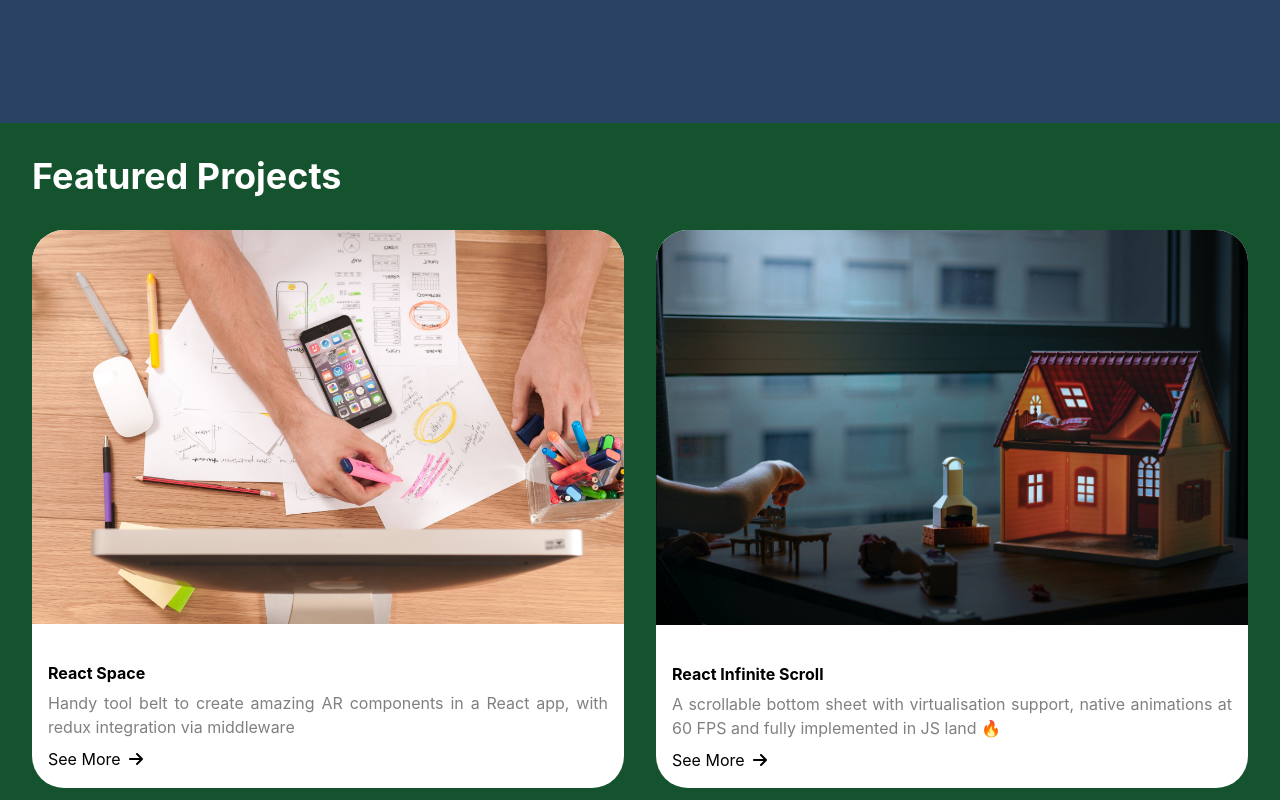
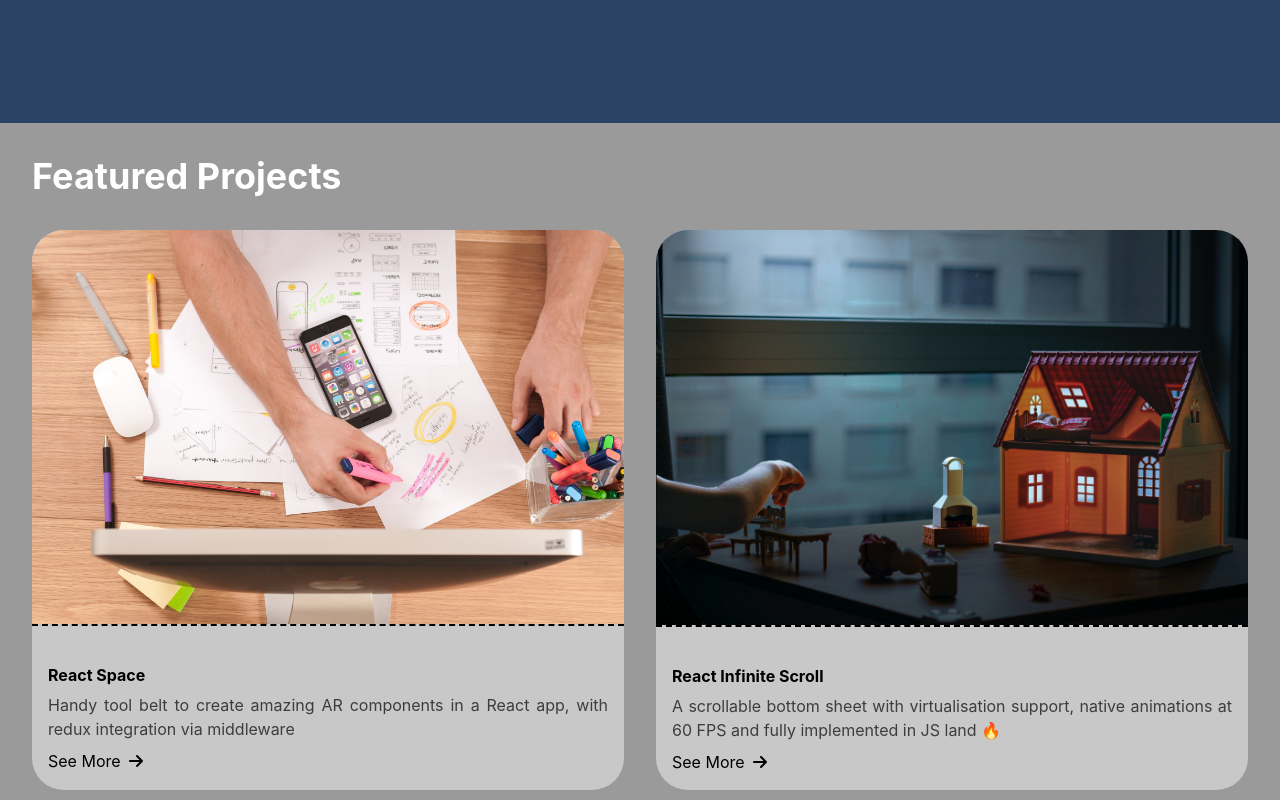
Before and after one commit to CarlosTussi/Websites, a React (Create React App) app in the folder Portfolio/: page / in a window 1280 px wide. Shown: the part 1140-1940 px from the top of the page. Built offline with nearby package versions, Linux system fonts and the light colour scheme.

Commit message:
[STYLE]Making some styles adjustments

```diff
--- a/Portfolio/src/components/Card.js
+++ b/Portfolio/src/components/Card.js
@@ -10,13 +10,14 @@ const Card = ({ title, description, imageSrc }) => {
   // Feel free to import other UI components from Chakra UI if you wish to.
   return (
       <Box style={{
-        background: "white",
+        background: "#C8C8C8",
         color:"black",
         borderRadius: "2em",
 
       }}>
         <VStack>
           <Image    borderRadius="2em 2em 0 0"
+                    borderBottom="dashed 0.15em black"
                     src={imageSrc}
                     alt="my profile icon"/>
 
@@ -29,7 +30,7 @@ const Card = ({ title, description, imageSrc }) => {
 
           <Text p="0 1em 0 1em"
                 textAlign="justify"
-                color="gray">
+                color="#3E3D3D">
             {description}
           </Text>
 
--- a/Portfolio/src/components/Header.js
+++ b/Portfolio/src/components/Header.js
@@ -108,7 +108,9 @@ useEffect(() => {
 
           </nav>
           <nav>
-           <ul style={{listStyleType:"none"}}>
+           <ul style={{
+            listStyleType:"none"
+            }}>
               <HStack spacing={8}>
                 <a href="/#projects" onClick={handleClick("projects")}><li key={"project"}>Projects</li></a>
                 <a href="/#contact-me" onClick={handleClick("contactme")}><li key={"contactme"}>Contact Me</li></a>
--- a/Portfolio/src/components/ProjectsSection.js
+++ b/Portfolio/src/components/ProjectsSection.js
@@ -33,7 +33,7 @@ const projects = [
 const ProjectsSection = () => {
   return (
     <FullScreenSection
-      backgroundColor="#14532d"
+      backgroundColor="#9A9A9A"
       isDarkBackground
       p={8}
       alignItems="flex-start"
--- a/Portfolio/src/index.css
+++ b/Portfolio/src/index.css
@@ -20,3 +20,8 @@ code {
   cursor: pointer;
   color: tomato;
 }
+
+
+nav a:hover{
+  color: tomato;
+}
```
